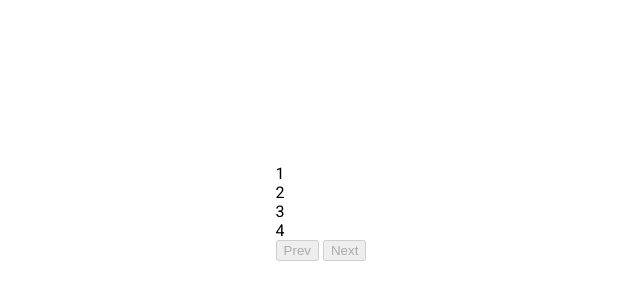
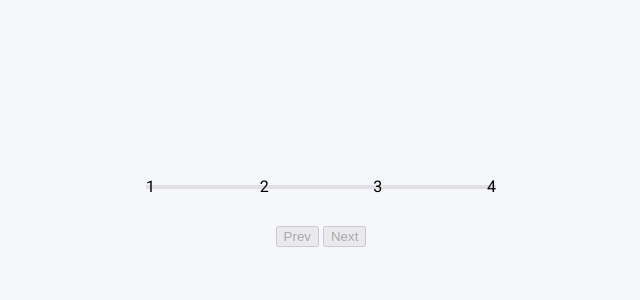
Before and after one commit to ebrajis/Progress-steps, a plain HTML site: page index.html in a window 1280 px wide. Shown: the part 188-488 px from the top of the page, without its empty margins (319-959 px from the left). Drawn offline with Linux system fonts and the light colour scheme.

Commit message:
make progress style before and after

```diff
--- a/index.html
+++ b/index.html
@@ -10,7 +10,7 @@
   <body>
     <div class="container">
       <div class="progress-container">
-        <div class="progrss" id="progress"></div>
+        <div class="progress" id="progress"></div>
         <div class="circle active">1</div>
         <div class="circle">2</div>
         <div class="circle">3</div>
--- a/style.css
+++ b/style.css
@@ -5,6 +5,7 @@
 }
 
 body {
+  background-color: #f6f7fb;
   font-family: 'Roboto', sans-serif;
   display: flex;
   justify-content: center;
@@ -14,3 +15,40 @@ body {
   margin: 0;
   overflow: hidden;
 }
+
+.container {
+  text-align: center;
+}
+
+.progress {
+  background-color: #3498db;
+  position: absolute;
+  top: 50%;
+  left: 0;
+  transform: translateY(-50%);
+  height: 4px;
+  width: 0%;
+  z-index: -1;
+  transition: 0.4s ease;
+}
+
+.progress-container {
+  display: flex;
+  justify-content: space-between;
+  position: relative;
+  margin-bottom: 30px;
+  max-width: 100%;
+  width: 350px;
+}
+
+.progress-container::before {
+  content: '';
+  background-color: #e0e0e0;
+  position: absolute;
+  top: 50%;
+  left: 0;
+  transform: translateY(-50%);
+  height: 4px;
+  width: 100%;
+  z-index: -1;
+}
```
